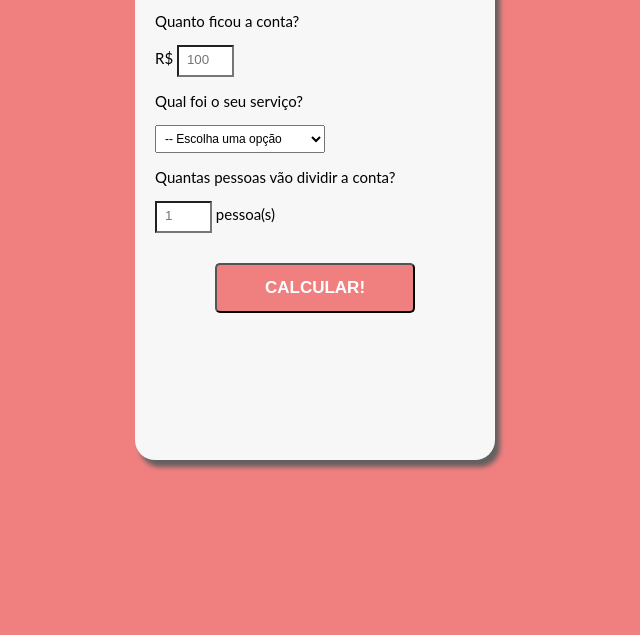
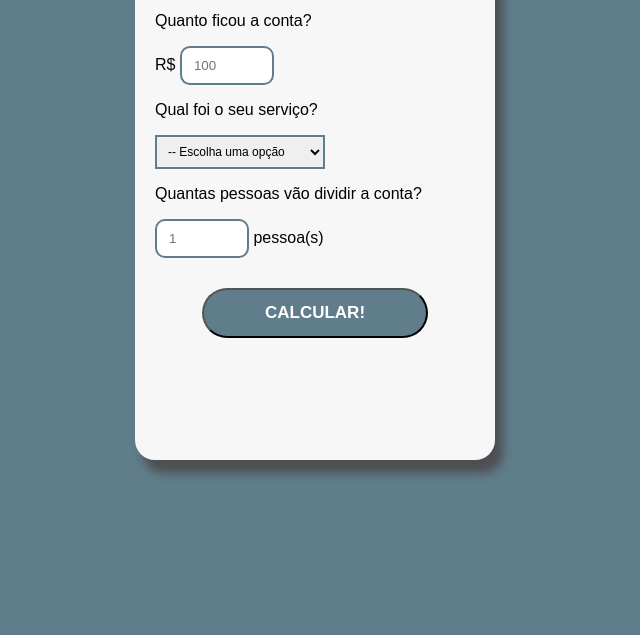
Before and after one commit to Hott10/calculadora-de-gorgeta, a plain HTML site: page index.html in a window 1280 px wide. Shown: the part 165-800 px from the top of the page, without its empty margins (325-965 px from the left). Drawn offline with Linux system fonts and the light colour scheme.

Commit message:
commit alterações basicas

```diff
--- a/styles.css
+++ b/styles.css
@@ -1,14 +1,15 @@
+@import url('https://fonts.googleapis.com/css2?family=Poppins:wght@100;200;300;400&display=swap');
 
 :root{
-    --primary-color: lightcoral;
+    --primary-color: #607d8b;
     --second-color: Dimgrey;
     --tertiary-color: Gainsboro;
 }
 
 body{
     background-color: var(--primary-color);
-    font-size: 15px;
-    font-family: Lato, sans-serif;
+    font-size: 16px;
+    font-family: 'Popins', sans-serif;
 }
 
 #container {
@@ -16,7 +17,7 @@ body{
     width: 360px;
     margin: 100px auto;
     background: #f7f7f7;
-    box-shadow: 5px 7px 5px  rgb(100, 95, 95);
+    box-shadow: 8px 13px 10px  rgb(78, 79, 82);
     border-radius: 20px;
 }
 
@@ -39,8 +40,10 @@ body{
 
 .formInput{
     background: white;
-    width: 40px;
-    padding: 5px 5px 8px 8px;
+    width: 66px;
+    padding: 10px 12px 10px 12px;
+    border-radius: 10px;
+    border: #607d8b solid 2px;
 }
 
 .formInput:focus {
@@ -50,8 +53,9 @@ body{
 
 .formSelect {
     width: 170px;
-    padding: 5px;
+    padding: 7px;
     font-size: 12px;
+    border: #607d8b solid 2px;
 }
 
 .formSubmit {
@@ -60,11 +64,12 @@ body{
     display: block;
     margin: 30px auto;
     background: var(--primary-color);
-    border-radius: 5px;
-    width: 200px;
+    border-radius: 51px;
+    width: 226px;
     height: 50px;
     font-size: 17px;
     color: white;
+    cursor: pointer;
 }
 
 #totalTip {
```
